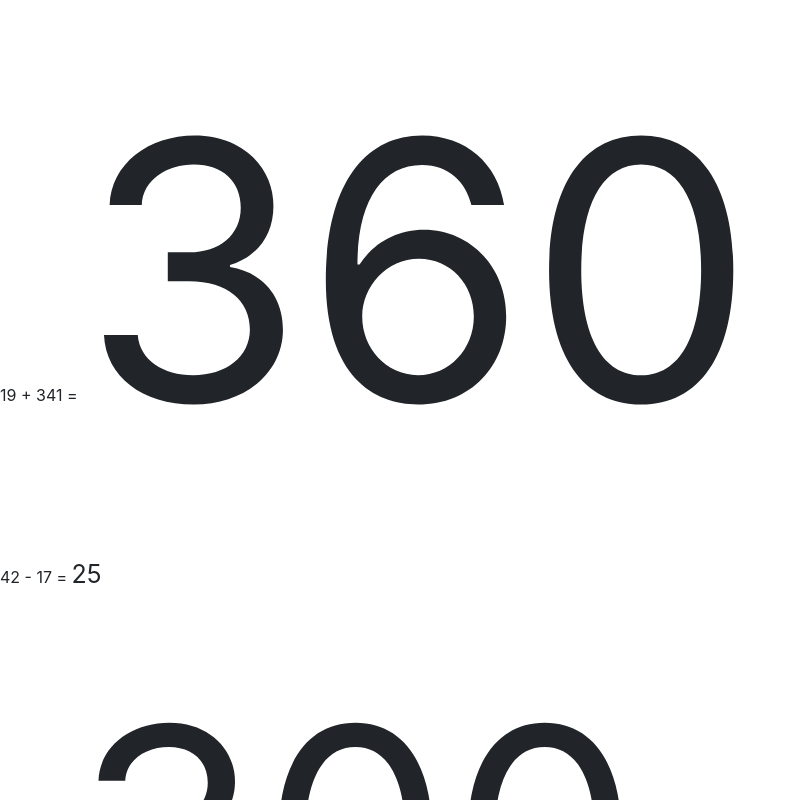
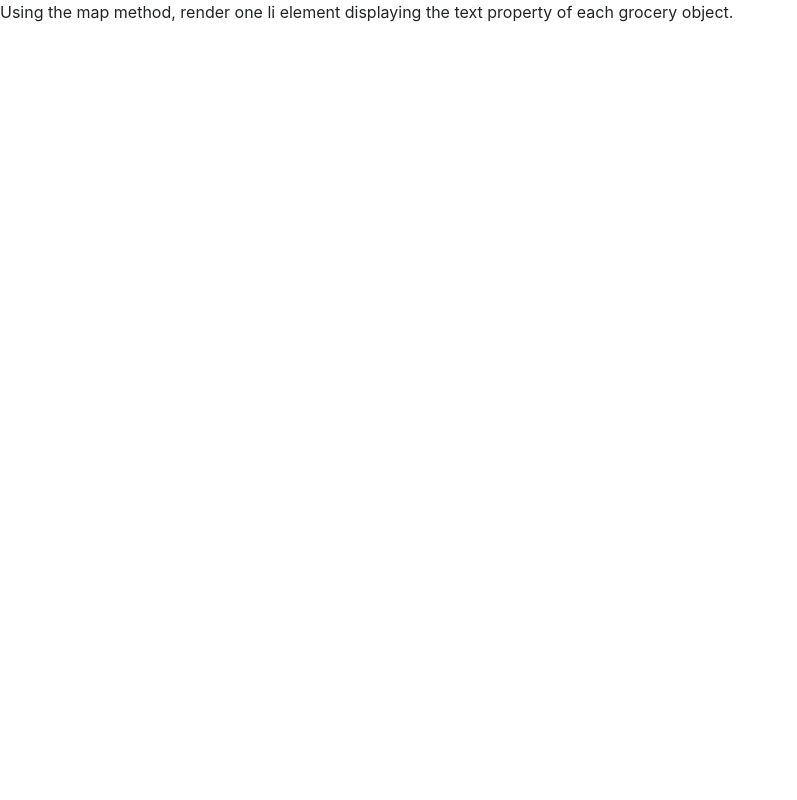
Before and after one commit to PelicanSkeleton/practiceapp, a React (Create React App) app: page / in a window 1280 px wide. Shown: the top 800 px of the page, without its empty margins (0-797 px from the left). Built offline with nearby package versions, Linux system fonts and the light colour scheme.

Commit message:
Start activity 13 week 19.

```diff
--- a/src/App.js
+++ b/src/App.js
@@ -1,8 +1,41 @@
 import React from "react";
-import Calculator from "./components/Calculator";
+import List from "./components/List";
+
+const groceries = [
+  {
+    id: 1,
+    name: "Milk",
+    purchased: true
+  },
+  {
+    id: 2,
+    name: "Eggs",
+    purchased: true
+  },
+  {
+    id: 3,
+    name: "Cheese",
+    purchased: false
+  },
+  {
+    id: 4,
+    name: "Cake Mix",
+    purchased: false
+  },
+  {
+    id: 5,
+    name: "Carrots",
+    purchased: false
+  },
+  {
+    id: 6,
+    name: "Juice",
+    purchased: true
+  }
+];
 
 function App() {
-  return <Calculator />;
+  return <List groceries={groceries} />;
 }
 
 export default App;
--- a/src/components/Calculator.js
+++ /dev/null
@@ -1,23 +0,0 @@
-import React from "react";
-import Math from "../components/Math"
-
-// Create a new component named "Math"
-// Render one Math component in the place of each "?" mark
-// Math should accept 3 props
-// num1, operator, and num2
-// Math should return a span tag displaying the result e.g.  19 + 341 = 360
-function Calculator() {
-  return (
-    <div>
-      <p>19 + 341 = <Math num1={19} operator="+" num2={341} />
-      </p>
-      <p>42 - 17 = <Math num1={42} operator="-" num2={17} />
-      </p>
-      <p>100 * 3 = <Math num1={100} operator="*" num2={3} />
-      </p>
-      <p>96 / 4 = <Math num1={96} operator="/" num2={4} /> </p>
-    </div>
-  );
-}
-
-export default Calculator;
--- /dev/null
+++ b/src/components/List.js
@@ -0,0 +1,12 @@
+import React from "react";
+
+function List(props) {
+  return (
+    <ul className="list-group">
+      Using the map method, render one li element displaying the text property of each grocery
+      object.
+    </ul>
+  );
+}
+
+export default List;
--- a/src/components/Math.js
+++ /dev/null
@@ -1,25 +0,0 @@
-import React from "react";
-
-const Math = props => {
-    let value;
-
-    switch(props.operator){
-        case "+":
-            value = props.num1 + props.num2;
-            break;
-        case "-":
-            value = props.num1 - props.num2;
-            break;
-        case "*":
-            value = props.num1 * props.num2;
-            break;
-        case "/":
-            value = props.num1 / props.num2;
-            break;
-        default:
-            value = NaN;
-    }
-return <span style={{ fontSize: value }}>{value}</span>;
-}
-
-export default Math;
```
